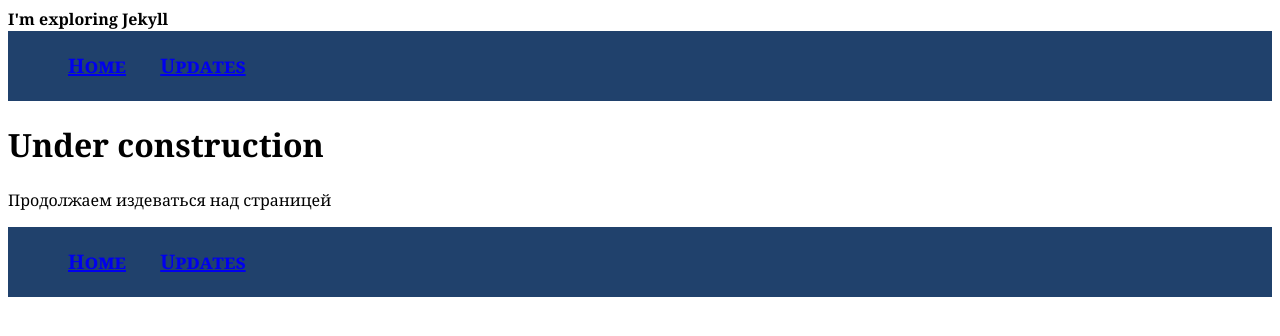
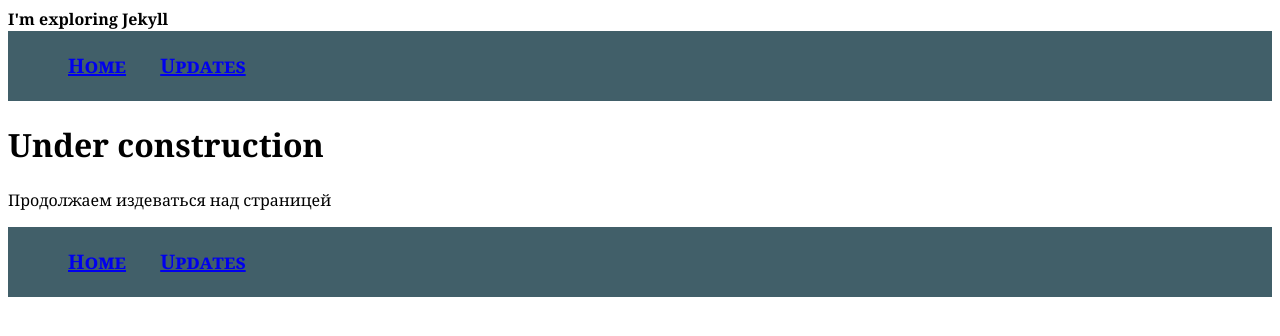
Before and after one commit to ansakoy/lusamut, a Jekyll site: the page built from index.html, in a window 1280 px wide. Shown: the top 336 px of the page. Built offline with Jekyll 4.4.1, drawn with Linux system fonts in a browser that asks for light colours; Markdown is read by kramdown in place of the engine named in the settings.

Commit message:
edited css

```diff
--- a/css/common.css
+++ b/css/common.css
@@ -5,7 +5,7 @@ html {
     font: normal 100%/1.4 Georgia,serif;
 }
 nav {
-  background-color: #20416c;
+  background-color: #415F69;
   padding: 5px;
   margin-top: 1px;
 }
@@ -16,4 +16,9 @@ nav {
   font-size: 20px;
   font-variant: small-caps;
   font-weight: bold;
+  color: #C5D0D4;
 }
+.current {
+    background-color: #5A808C;
+    color: #FFFFFF;
+}
```
